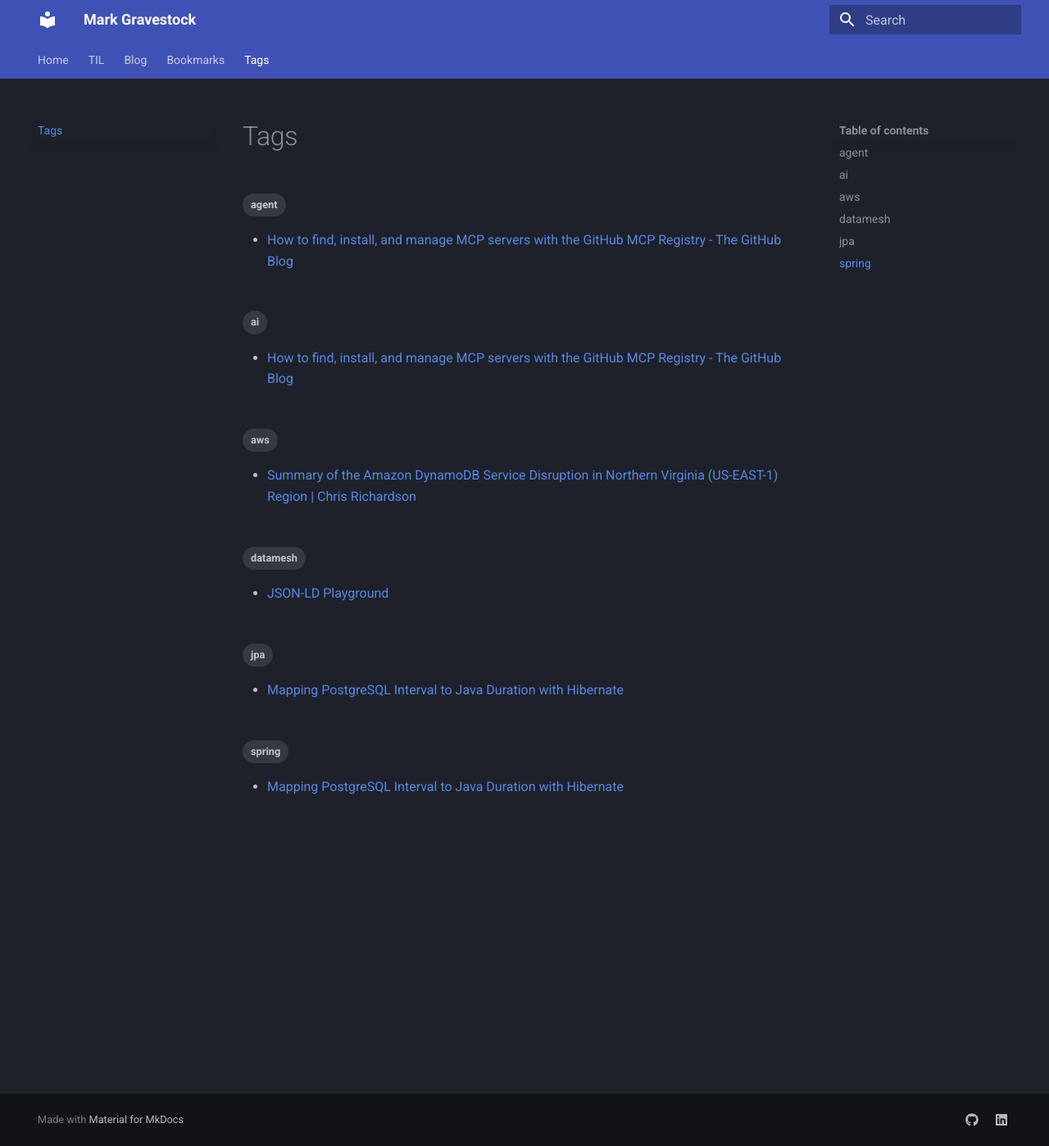
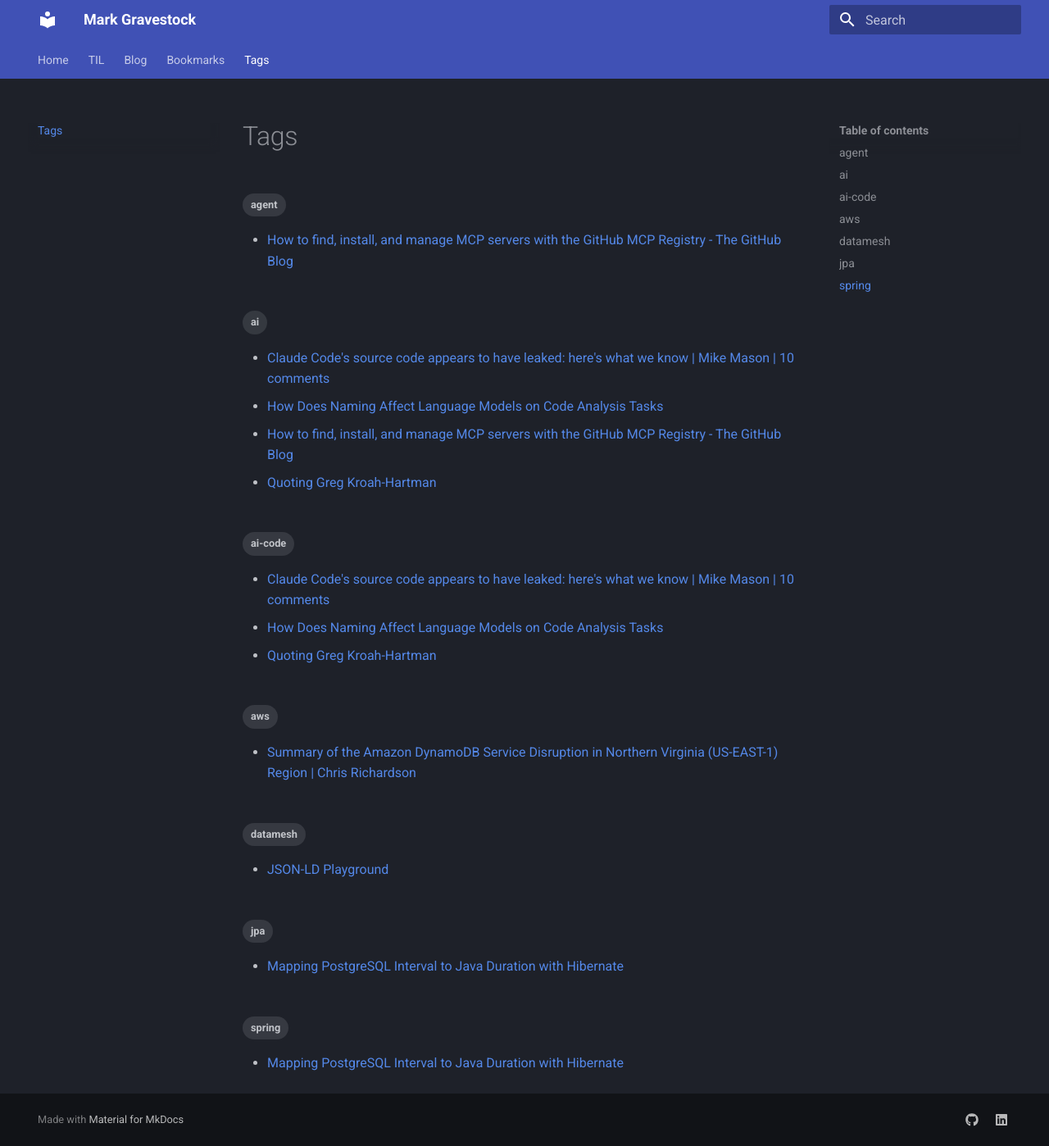
Before and after one commit to MarkGravestock/personal-site, an MkDocs documentation site: the page built from docs/tags.md, in a window 1280 px wide and 1398 px high. Shown: the whole window at 82% size. Built offline with MkDocs 1.6.1 and Material for MkDocs 9.7.7, drawn with Linux system fonts in a browser that asks for light colours.

Commit message:
chore: update bookmarks 2026-04-04

```diff
--- a/docs/bookmarks/index.md
+++ b/docs/bookmarks/index.md
@@ -8,6 +8,18 @@ A collection of useful things I've found on the web.
 ## April 2026
 
 <div class="grid cards" markdown>
+
+- **[Quoting Greg Kroah-Hartman](posts/2026-04-04-quoting-greg-kroah-hartman.md)**
+
+    `#ai-code` `#ai` · simonwillison.net · 4 Apr
+
+- **[How Does Naming Affect Language Models on Code Analysis Tasks](posts/2026-04-03-how-does-naming-affect-language-models-on-code-ana.md)**
+
+    `#ai` `#ai-code` · scirp.org · 3 Apr
+
+- **[Claude Code's source code appears to have leaked: here's what we know | Mike Mason | 10 comments](posts/2026-04-03-claude-code-s-source-code-appears-to-have-leaked-h.md)**
+
+    `#ai-code` `#ai` · linkedin.com · 3 Apr
 
 - **[Will AI force code to evolve or make it extinct? - The New Stack](posts/2026-04-02-will-ai-force-code-to-evolve-or-make-it-extinct-th.md)**
 
--- /dev/null
+++ b/docs/bookmarks/posts/2026-04-03-claude-code-s-source-code-appears-to-have-leaked-h.md
@@ -0,0 +1,11 @@
+---
+title: "Claude Code's source code appears to have leaked: here's what we know | Mike Mason | 10 comments"
+date: 2026-04-03
+tags:
+  - ai-code
+  - ai
+---
+
+**[Claude Code's source code appears to have leaked: here's what we know | Mike Mason | 10 comments](https://www.linkedin.com/feed/update/urn:li:activity:7445170297365803008/?dashCommentUrn=urn%3Ali%3Afsd_comment%3A%287445451683880488960%2Curn%3Ali%3Aactivity%3A7445170297365803008%29)**
+
+linkedin.com · 3 Apr 2026
--- /dev/null
+++ b/docs/bookmarks/posts/2026-04-03-how-does-naming-affect-language-models-on-code-ana.md
@@ -0,0 +1,11 @@
+---
+title: "How Does Naming Affect Language Models on Code Analysis Tasks"
+date: 2026-04-03
+tags:
+  - ai
+  - ai-code
+---
+
+**[How Does Naming Affect Language Models on Code Analysis Tasks](https://www.scirp.org/journal/paperinformation?paperid=137296)**
+
+scirp.org · 3 Apr 2026
--- /dev/null
+++ b/docs/bookmarks/posts/2026-04-04-quoting-greg-kroah-hartman.md
@@ -0,0 +1,13 @@
+---
+title: "Quoting Greg Kroah-Hartman"
+date: 2026-04-04
+tags:
+  - ai-code
+  - ai
+---
+
+**[Quoting Greg Kroah-Hartman](https://simonwillison.net/2026/Apr/3/greg-kroah-hartman/#atom-everything)**
+
+simonwillison.net · 4 Apr 2026
+
+> How AI bug reports have changed from being slop tobeijg valid
```
